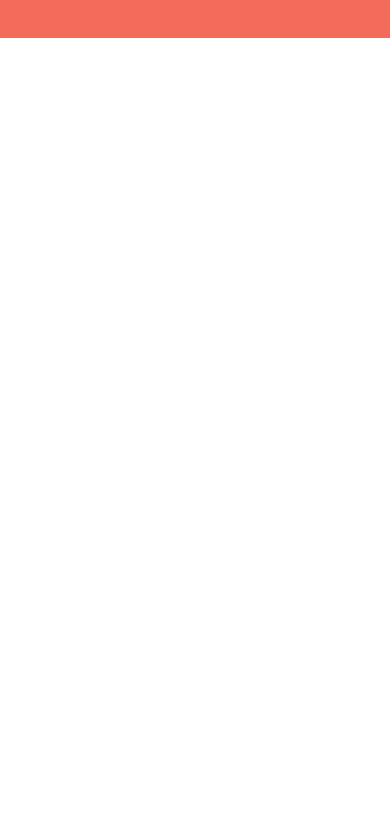
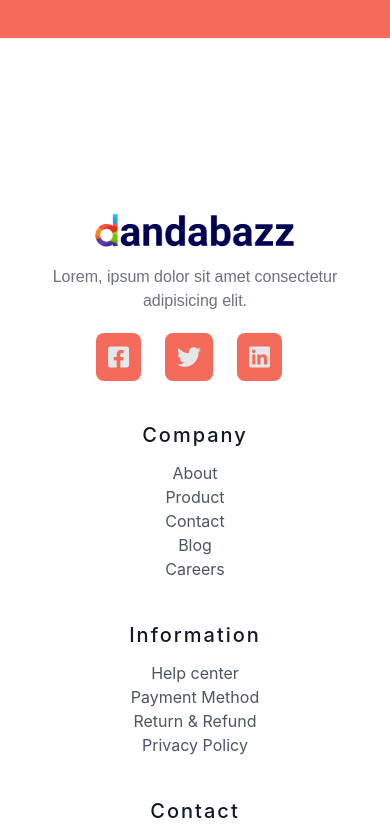
Before and after one commit to mdtamizuddin/eCommerce, a React (Create React App) app: page /register in a window 390 px wide. Shown: the part 1205-2044 px from the top of the page. Before the commit the page ends 1323 px from the top, so only its background shows below. Built offline with nearby package versions, Linux system fonts and the light colour scheme.

Commit message:
Foooter Responsive Done

```diff
--- a/src/App.js
+++ b/src/App.js
@@ -19,7 +19,7 @@ function App() {
         <Route path='/register' element={<Register />} />
       </Routes>
       <Subscrive />
-      {/* <Footer /> */}
+      <Footer />
     </div>
   );
 }
--- a/src/Components/Footer/Footer.js
+++ b/src/Components/Footer/Footer.js
@@ -6,7 +6,7 @@ const Footer = () => {
 
         <footer className="text-gray-600 body-font">
             <div className="container px-5 py-24 mx-auto flex md:items-center lg:items-start md:flex-row md:flex-nowrap flex-wrap flex-col">
-                <div className="w-96 flex-shrink-0 md:mx-0 mx-auto text-center md:text-left">
+                <div className="lg:w-96 w-full flex-shrink-0 md:mx-0 mx-auto text-center md:text-left">
                     <a href="!#" className="flex title-font font-medium items-center md:justify-start justify-center text-gray-900">
                         <span className="mb-2 text-xl">
                             <img src={logo} alt="" />
```
